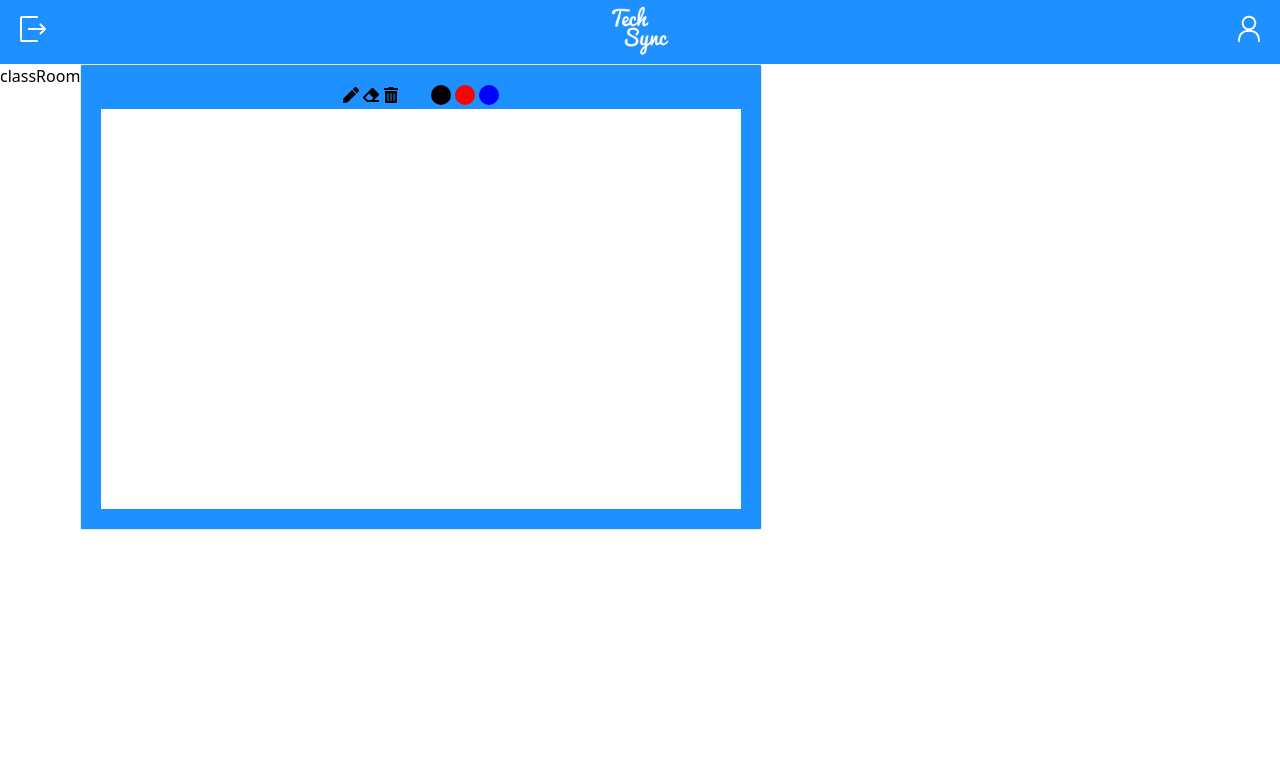
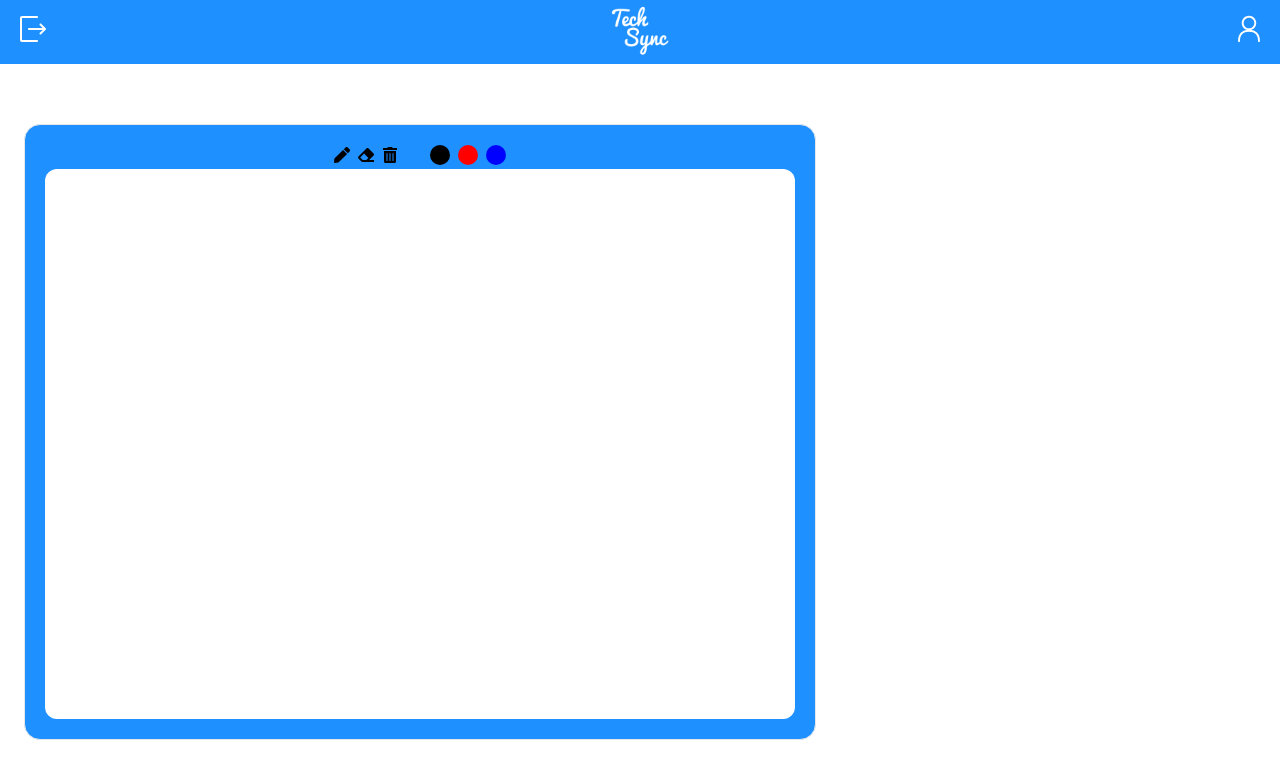
Before and after one commit to TripleSync/TS, a React (Vite) app: page /classroom in a window 1280 px wide. Shown: the top 778 px of the page. Built offline with nearby package versions, Linux system fonts and the light colour scheme.

Commit message:
refactor:디자인 조절

```diff
--- a/src/components/ClassRoom/Drawing.tsx
+++ b/src/components/ClassRoom/Drawing.tsx
@@ -57,16 +57,14 @@ const Drawing = () => {
   };
 
   return (
-    <section
-      id="container"
-      className=" w-fit h-fit bg-primary p-5 flex items-center justify-center border rounded-sm border-b">
-      <div id="board" className="flex flex-col">
+    <section id="container" className="flex h-full w-max items-center justify-center">
+      <div id="board" className="mx-6 flex flex-col overflow-hidden rounded-2xl border bg-primary p-5">
         <Tool onClear={handleClearCanvas} />
         <Stage
           id="canvas"
-          className="bg-white"
-          width={window.innerWidth * 0.5}
-          height={window.innerHeight * 0.5}
+          className="rounded-xl bg-white"
+          width={750}
+          height={550}
           onMouseDown={handleMouseDown}
           onMousemove={handleMouseMove}
           onMouseup={handleMouseUp}>
--- a/src/components/ClassRoom/Drawing/Tool.tsx
+++ b/src/components/ClassRoom/Drawing/Tool.tsx
@@ -6,10 +6,10 @@ const COLORSET: BrushColor[] = ["black", "red", "blue"];
 
 const Tool = ({ onClear }: { onClear: () => void }) => {
   const setTool = useDrawingStore((state) => state.setTool);
-  const ulStyle = "flex gap-1";
+  const ulStyle = "flex gap-2";
 
   return (
-    <div id="tool" className="flex justify-center items-center gap-8 mb-1">
+    <div id="tool" className="mb-1 flex items-center justify-center gap-8">
       <ul id="tool" className={ulStyle}>
         <li>
           <FaPen onClick={() => setTool("pen")} />
--- a/src/page/ClassRoom.tsx
+++ b/src/page/ClassRoom.tsx
@@ -3,7 +3,6 @@ import Drawing from "@components/ClassRoom/Drawing";
 const ClassRoom = () => {
   return (
     <>
-      classRoom
       <Drawing />
       {/*
       section은 각 기능의 컴포넌트에서 감싸주세요!
```
